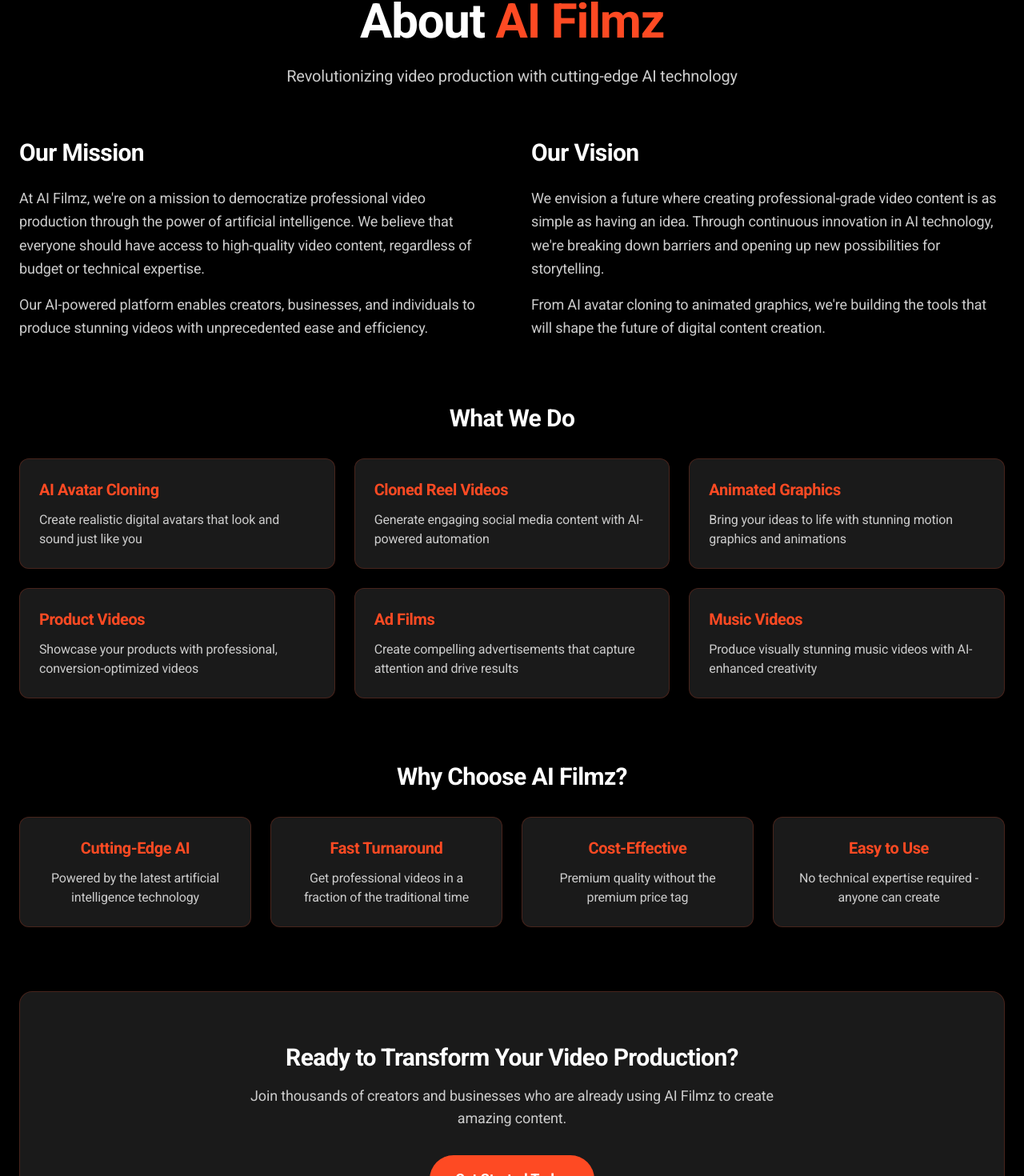
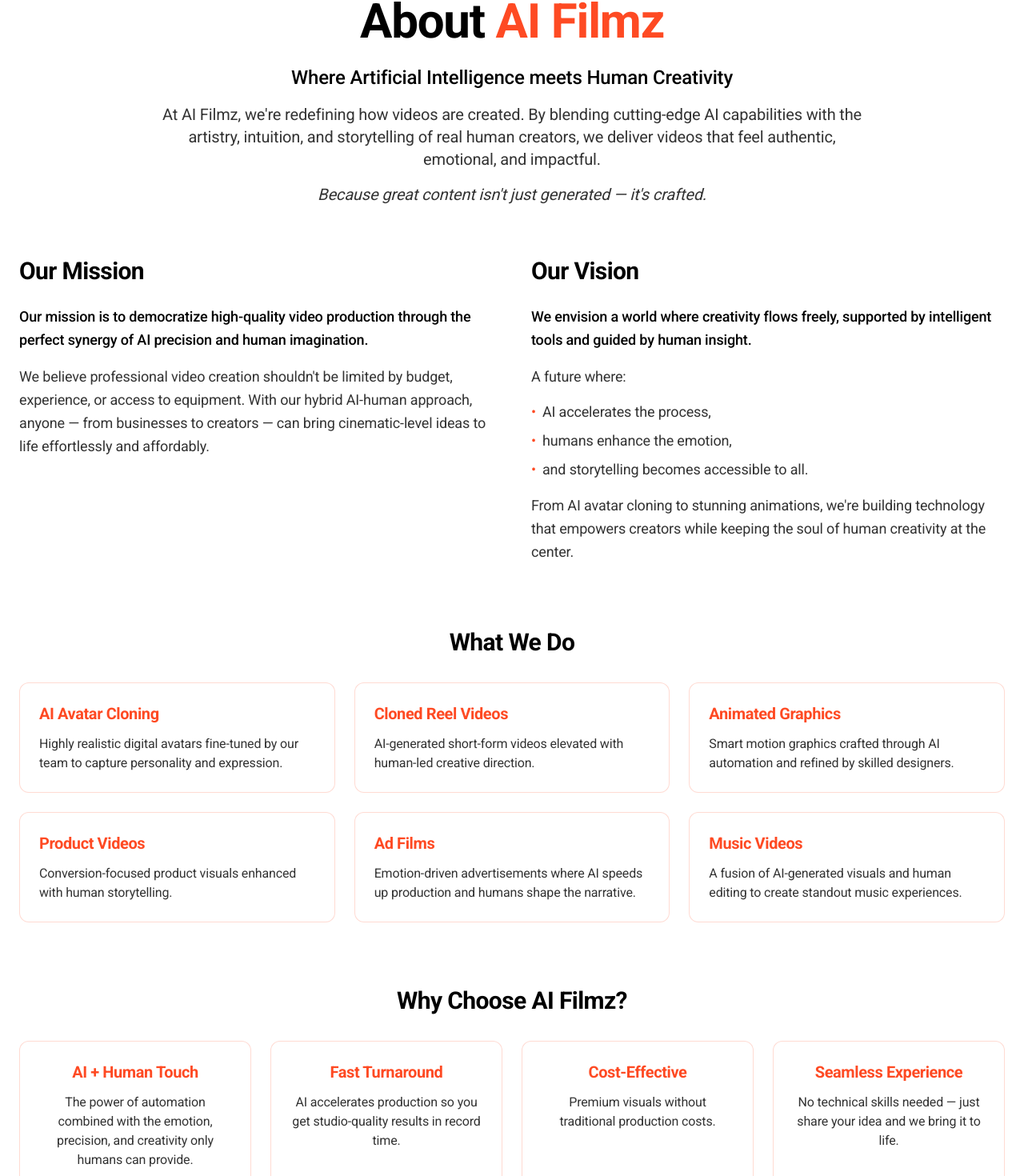
Before and after one commit to ichhakumari/aifilmz_new, a React (Vite) app: page /about in a window 1280 px wide. Shown: the part 131-1601 px from the top of the page at 80% size. Built offline with nearby package versions, Linux system fonts and the light colour scheme.

Commit message:
completed

```diff
--- a/src/pages/AboutUs.jsx
+++ b/src/pages/AboutUs.jsx
@@ -2,10 +2,13 @@
 import { motion } from 'framer-motion';
 import Header from '../components/Header';
 import Footer from '../components/Footer';
+import { useTheme } from '../context/ThemeContext';
 
 const AboutUs = () => {
+    const { isDark } = useTheme();
+
     return (
-        <div className="min-h-screen" style={{ backgroundColor: '#000000' }}>
+        <div className="min-h-screen" style={{ backgroundColor: 'var(--bg-primary)' }}>
             <Header />
 
             {/* Hero Section */}
@@ -17,15 +20,21 @@
                         transition={{ duration: 0.8 }}
                         className="text-center mb-16"
                     >
-                        <h1 className="text-4xl sm:text-5xl lg:text-6xl font-bold mb-6" style={{ color: '#FFFFFF' }}>
+                        <h1 className="text-4xl sm:text-5xl lg:text-6xl font-bold mb-6" style={{ color: 'var(--text-primary)' }}>
                             About <span style={{ color: '#FE4A23' }}>AI Filmz</span>
                         </h1>
-                        <p className="text-lg sm:text-xl max-w-3xl mx-auto" style={{ color: '#CCCCCC' }}>
-                            Revolutionizing video production with cutting-edge AI technology
+                        <p className="text-xl sm:text-2xl max-w-3xl mx-auto mb-4 font-medium" style={{ color: 'var(--text-primary)' }}>
+                            Where Artificial Intelligence meets Human Creativity
+                        </p>
+                        <p className="text-lg sm:text-xl max-w-4xl mx-auto leading-relaxed" style={{ color: 'var(--text-secondary)' }}>
+                            At AI Filmz, we're redefining how videos are created. By blending cutting-edge AI capabilities with the artistry, intuition, and storytelling of real human creators, we deliver videos that feel authentic, emotional, and impactful.
+                        </p>
+                        <p className="text-lg sm:text-xl max-w-3xl mx-auto mt-4 italic" style={{ color: 'var(--text-secondary)' }}>
+                            Because great content isn't just generated — it's crafted.
                         </p>
                     </motion.div>
 
-                    {/* Mission Section */}
+                    {/* Mission & Vision Section */}
                     <motion.div
                         initial={{ opacity: 0, y: 30 }}
                         animate={{ opacity: 1, y: 0 }}
@@ -33,25 +42,42 @@
                         className="grid md:grid-cols-2 gap-12 mb-20"
                     >
                         <div>
-                            <h2 className="text-3xl font-bold mb-6" style={{ color: '#FFFFFF' }}>
+                            <h2 className="text-3xl font-bold mb-6" style={{ color: 'var(--text-primary)' }}>
                                 Our Mission
                             </h2>
-                            <p className="text-lg leading-relaxed mb-4" style={{ color: '#CCCCCC' }}>
-                                At AI Filmz, we're on a mission to democratize professional video production through the power of artificial intelligence. We believe that everyone should have access to high-quality video content, regardless of budget or technical expertise.
+                            <p className="text-lg leading-relaxed mb-4 font-medium" style={{ color: 'var(--text-primary)' }}>
+                                Our mission is to democratize high-quality video production through the perfect synergy of AI precision and human imagination.
                             </p>
-                            <p className="text-lg leading-relaxed" style={{ color: '#CCCCCC' }}>
-                                Our AI-powered platform enables creators, businesses, and individuals to produce stunning videos with unprecedented ease and efficiency.
+                            <p className="text-lg leading-relaxed" style={{ color: 'var(--text-secondary)' }}>
+                                We believe professional video creation shouldn't be limited by budget, experience, or access to equipment. With our hybrid AI-human approach, anyone — from businesses to creators — can bring cinematic-level ideas to life effortlessly and affordably.
                             </p>
                         </div>
                         <div>
-                            <h2 className="text-3xl font-bold mb-6" style={{ color: '#FFFFFF' }}>
+                            <h2 className="text-3xl font-bold mb-6" style={{ color: 'var(--text-primary)' }}>
                                 Our Vision
                             </h2>
-                            <p className="text-lg leading-relaxed mb-4" style={{ color: '#CCCCCC' }}>
-                                We envision a future where creating professional-grade video content is as simple as having an idea. Through continuous innovation in AI technology, we're breaking down barriers and opening up new possibilities for storytelling.
+                            <p className="text-lg leading-relaxed mb-4 font-medium" style={{ color: 'var(--text-primary)' }}>
+                                We envision a world where creativity flows freely, supported by intelligent tools and guided by human insight.
                             </p>
-                            <p className="text-lg leading-relaxed" style={{ color: '#CCCCCC' }}>
-                                From AI avatar cloning to animated graphics, we're building the tools that will shape the future of digital content creation.
+                            <p className="text-lg leading-relaxed mb-4" style={{ color: 'var(--text-secondary)' }}>
+                                A future where:
+                            </p>
+                            <ul className="space-y-2 mb-4">
+                                <li className="text-lg flex items-start" style={{ color: 'var(--text-secondary)' }}>
+                                    <span style={{ color: '#FE4A23' }} className="mr-2">•</span>
+                                    AI accelerates the process,
+                                </li>
+                                <li className="text-lg flex items-start" style={{ color: 'var(--text-secondary)' }}>
+                                    <span style={{ color: '#FE4A23' }} className="mr-2">•</span>
+                                    humans enhance the emotion,
+                                </li>
+                                <li className="text-lg flex items-start" style={{ color: 'var(--text-secondary)' }}>
+                                    <span style={{ color: '#FE4A23' }} className="mr-2">•</span>
+                                    and storytelling becomes accessible to all.
+                                </li>
+                            </ul>
+                            <p className="text-lg leading-relaxed" style={{ color: 'var(--text-secondary)' }}>
+                                From AI avatar cloning to stunning animations, we're building technology that empowers creators while keeping the soul of human creativity at the center.
                             </p>
                         </div>
                     </motion.div>
@@ -63,34 +89,34 @@
                         transition={{ duration: 0.8, delay: 0.4 }}
                         className="mb-20"
                     >
-                        <h2 className="text-3xl font-bold mb-8 text-center" style={{ color: '#FFFFFF' }}>
+                        <h2 className="text-3xl font-bold mb-8 text-center" style={{ color: 'var(--text-primary)' }}>
                             What We Do
                         </h2>
                         <div className="grid sm:grid-cols-2 lg:grid-cols-3 gap-6">
                             {[
                                 {
                                     title: 'AI Avatar Cloning',
-                                    description: 'Create realistic digital avatars that look and sound just like you'
+                                    description: 'Highly realistic digital avatars fine-tuned by our team to capture personality and expression.'
                                 },
                                 {
                                     title: 'Cloned Reel Videos',
-                                    description: 'Generate engaging social media content with AI-powered automation'
+                                    description: 'AI-generated short-form videos elevated with human-led creative direction.'
                                 },
                                 {
                                     title: 'Animated Graphics',
-                                    description: 'Bring your ideas to life with stunning motion graphics and animations'
+                                    description: 'Smart motion graphics crafted through AI automation and refined by skilled designers.'
                                 },
                                 {
                                     title: 'Product Videos',
-                                    description: 'Showcase your products with professional, conversion-optimized videos'
+                                    description: 'Conversion-focused product visuals enhanced with human storytelling.'
                                 },
                                 {
                                     title: 'Ad Films',
-                                    description: 'Create compelling advertisements that capture attention and drive results'
+                                    description: 'Emotion-driven advertisements where AI speeds up production and humans shape the narrative.'
                                 },
                                 {
                                     title: 'Music Videos',
-                                    description: 'Produce visually stunning music videos with AI-enhanced creativity'
+                                    description: 'A fusion of AI-generated visuals and human editing to create standout music experiences.'
                                 }
                             ].map((service, index) => (
                                 <motion.div
@@ -98,16 +124,16 @@
                                     initial={{ opacity: 0, y: 20 }}
                                     animate={{ opacity: 1, y: 0 }}
                                     transition={{ duration: 0.6, delay: 0.5 + index * 0.1 }}
-                                    className="p-6 rounded-xl border"
+                                    className="p-6 rounded-xl border transition-all duration-300 hover:border-orange-500/50"
                                     style={{
-                                        backgroundColor: '#1A1A1A',
-                                        borderColor: 'rgba(254, 74, 35, 0.2)'
+                                        backgroundColor: 'var(--card-bg)',
+                                        borderColor: 'var(--border-color)'
                                     }}
                                 >
                                     <h3 className="text-xl font-semibold mb-3" style={{ color: '#FE4A23' }}>
                                         {service.title}
                                     </h3>
-                                    <p style={{ color: '#CCCCCC' }}>
+                                    <p style={{ color: 'var(--text-secondary)' }}>
                                         {service.description}
                                     </p>
                                 </motion.div>
@@ -122,26 +148,26 @@
                         transition={{ duration: 0.8, delay: 0.6 }}
                         className="mb-20"
                     >
-                        <h2 className="text-3xl font-bold mb-8 text-center" style={{ color: '#FFFFFF' }}>
+                        <h2 className="text-3xl font-bold mb-8 text-center" style={{ color: 'var(--text-primary)' }}>
                             Why Choose AI Filmz?
                         </h2>
                         <div className="grid md:grid-cols-2 lg:grid-cols-4 gap-6">
                             {[
                                 {
-                                    title: 'Cutting-Edge AI',
-                                    description: 'Powered by the latest artificial intelligence technology'
+                                    title: 'AI + Human Touch',
+                                    description: 'The power of automation combined with the emotion, precision, and creativity only humans can provide.'
                                 },
                                 {
                                     title: 'Fast Turnaround',
-                                    description: 'Get professional videos in a fraction of the traditional time'
+                                    description: 'AI accelerates production so you get studio-quality results in record time.'
                                 },
                                 {
                                     title: 'Cost-Effective',
-                                    description: 'Premium quality without the premium price tag'
+                                    description: 'Premium visuals without traditional production costs.'
                                 },
                                 {
-                                    title: 'Easy to Use',
-                                    description: 'No technical expertise required - anyone can create'
+                                    title: 'Seamless Experience',
+                                    description: 'No technical skills needed — just share your idea and we bring it to life.'
                                 }
                             ].map((feature, index) => (
                                 <motion.div
@@ -149,16 +175,16 @@
                                     initial={{ opacity: 0, scale: 0.9 }}
                                     animate={{ opacity: 1, scale: 1 }}
                                     transition={{ duration: 0.6, delay: 0.7 + index * 0.1 }}
-                                    className="text-center p-6 rounded-xl border"
+                                    className="text-center p-6 rounded-xl border transition-all duration-300 hover:border-orange-500/50"
                                     style={{
-                                        backgroundColor: '#1A1A1A',
-                                        borderColor: 'rgba(254, 74, 35, 0.2)'
+                                        backgroundColor: 'var(--card-bg)',
+                                        borderColor: 'var(--border-color)'
                                     }}
                                 >
                                     <h3 className="text-xl font-semibold mb-3" style={{ color: '#FE4A23' }}>
                                         {feature.title}
                                     </h3>
-                                    <p style={{ color: '#CCCCCC' }}>
+                                    <p style={{ color: 'var(--text-secondary)' }}>
                                         {feature.description}
                                     </p>
                                 </motion.div>
@@ -173,15 +199,15 @@
                         transition={{ duration: 0.8, delay: 0.8 }}
                         className="text-center py-16 px-6 rounded-2xl"
                         style={{
-                            backgroundColor: '#1A1A1A',
-                            border: '1px solid rgba(254, 74, 35, 0.2)'
+                            backgroundColor: 'var(--card-bg)',
+                            border: '1px solid var(--border-color)'
                         }}
                     >
-                        <h2 className="text-3xl font-bold mb-4" style={{ color: '#FFFFFF' }}>
-                            Ready to Transform Your Video Production?
+                        <h2 className="text-3xl font-bold mb-4" style={{ color: 'var(--text-primary)' }}>
+                            Ready to Create Something Extraordinary?
                         </h2>
-                        <p className="text-lg mb-8 max-w-2xl mx-auto" style={{ color: '#CCCCCC' }}>
-                            Join thousands of creators and businesses who are already using AI Filmz to create amazing content.
+                        <p className="text-lg mb-8 max-w-2xl mx-auto" style={{ color: 'var(--text-secondary)' }}>
+                            Let's blend intelligence and imagination to craft videos your audience will remember. Talk to our team and start your project today.
                         </p>
                         <motion.a
                             href="/contact"
```
Also changed, not shown: src/components/Footer.jsx (+14 -22 lines), src/components/WelcomeSection.jsx (+7 -22 lines).
